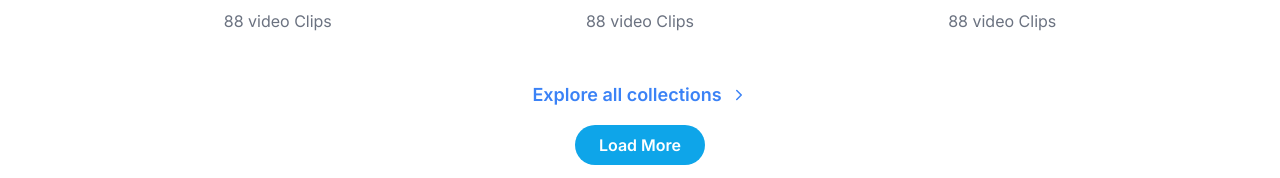
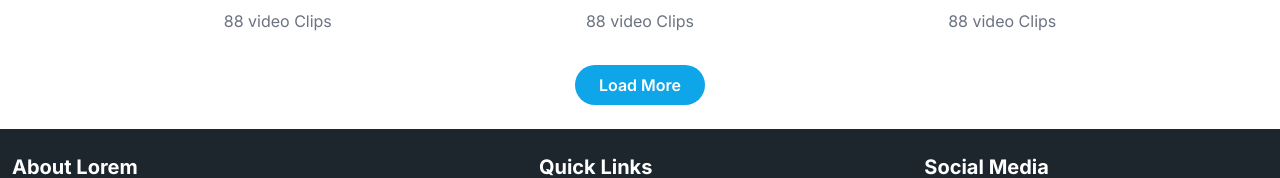
Before and after one commit to itse4elhaam/SoundVid, a Next.js app: page /collections in a window 1280 px wide. Shown: the part 1537-1715 px from the top of the page. Built offline with nearby package versions, Linux system fonts and the light colour scheme.

Commit message:
fixed the bug and updated the ui

```diff
--- a/src/components/Collections/Main.tsx
+++ b/src/components/Collections/Main.tsx
@@ -17,7 +17,7 @@ export default function CollectionsMain(){
 					</h1>
 				</div>
 
-				<CollectionsGrid />
+				<CollectionsGrid ShowExploreButton={false} />
 
 
 			</section>
--- a/src/components/Home Page/CollectionsGrid.tsx
+++ b/src/components/Home Page/CollectionsGrid.tsx
@@ -1,9 +1,11 @@
 import Image from "next/image";
 import ExploreMoreButton from "./ExploreMoreButton";
 
-export default function CollectionsGrid() {
+interface props{
+    ShowExploreButton: boolean;
+}
 
-
+export default function CollectionsGrid({ ShowExploreButton }: props) {
 	return (
 		<>
 			<div className="mx-auto mt-8 grid w-5/6 grid-cols-1 gap-5 sm:grid-cols-2 md:w-4/5 lg:w-5/6 lg:grid-cols-3">
@@ -215,10 +217,10 @@ export default function CollectionsGrid() {
 					</div>
 				</div>
 			</div>
-			<ExploreMoreButton
+			{ShowExploreButton ? <ExploreMoreButton
 				text="Explore all collections"
-				href= {"/collections" as string}
-			/>
+				href="/collections"
+			/> : <></>}
 		</>
 	);
 }
--- a/src/components/Home Page/ExploreMoreButton.tsx
+++ b/src/components/Home Page/ExploreMoreButton.tsx
@@ -7,12 +7,11 @@ interface props {
 
 export default function ExploreMoreButton({ text, href }: props) {
 
-
 	return (
 		<div className="grid place-content-center">
 			<button className="flex space-x-2 items-center group my-4 justify-center cursor-pointer">
 				<Link
-					href={href}
+					href={href !== undefined ? href : "/"}
 					className="font-semibold text-blue-500 text-lg"
 				>
 					{text}
--- a/src/components/Home Page/ShowCase.tsx
+++ b/src/components/Home Page/ShowCase.tsx
@@ -24,7 +24,7 @@ export default function ShowCase() {
 			{(grid === "Newest Videos" || grid === "Popular Videos") ? (
 				<VideosGrid type={grid} />
 			) : (
-				<CollectionsGrid />
+				<CollectionsGrid ShowExploreButton={true} />
 			)}
 		</>
 	);
```
